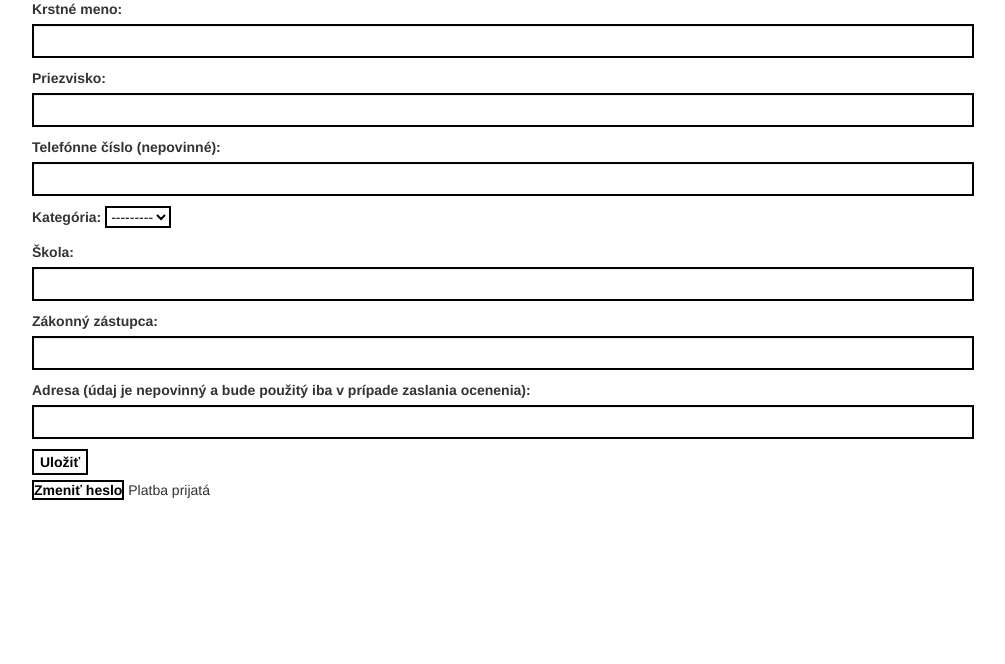
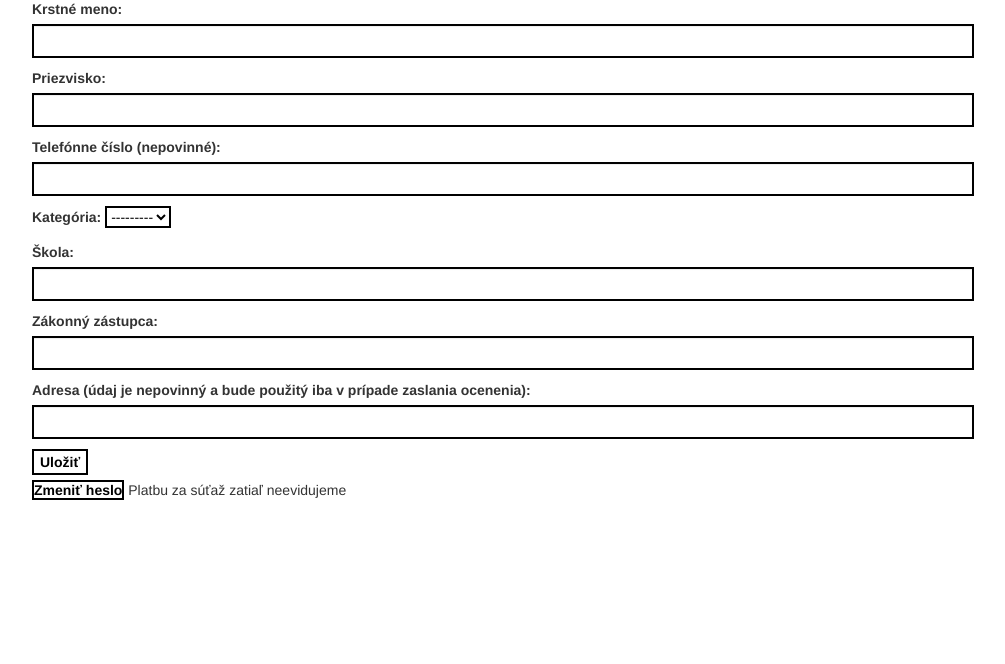
Before and after one commit to ZdruzenieSTROM/mas-problem, a Django app: page /profil in a window 1280 px wide. Shown: the part 136-800 px from the top of the page, without its empty margins (137-1142 px from the left). Run offline with Django 4.2, Linux system fonts and the light colour scheme; a user stored in the database is signed in; data comes from the database, SQL or seed files in the repository; data that the repository does not hold is empty; some libraries are stand-ins or nearby versions.

Commit message:
Fix paid notification

```diff
--- a/competition/templates/competition/change_profile.html
+++ b/competition/templates/competition/change_profile.html
@@ -14,8 +14,8 @@
     <span>Zmeniť heslo</span></a>
 
 {% if paid %}
+<span>Platba prijatá</span>
+{% else %}
 <span>Platbu za súťaž zatiaľ neevidujeme</span>
-{% else %}
-<span>Platba prijatá</span>
 {% endif %}
 {% endblock %}
```
